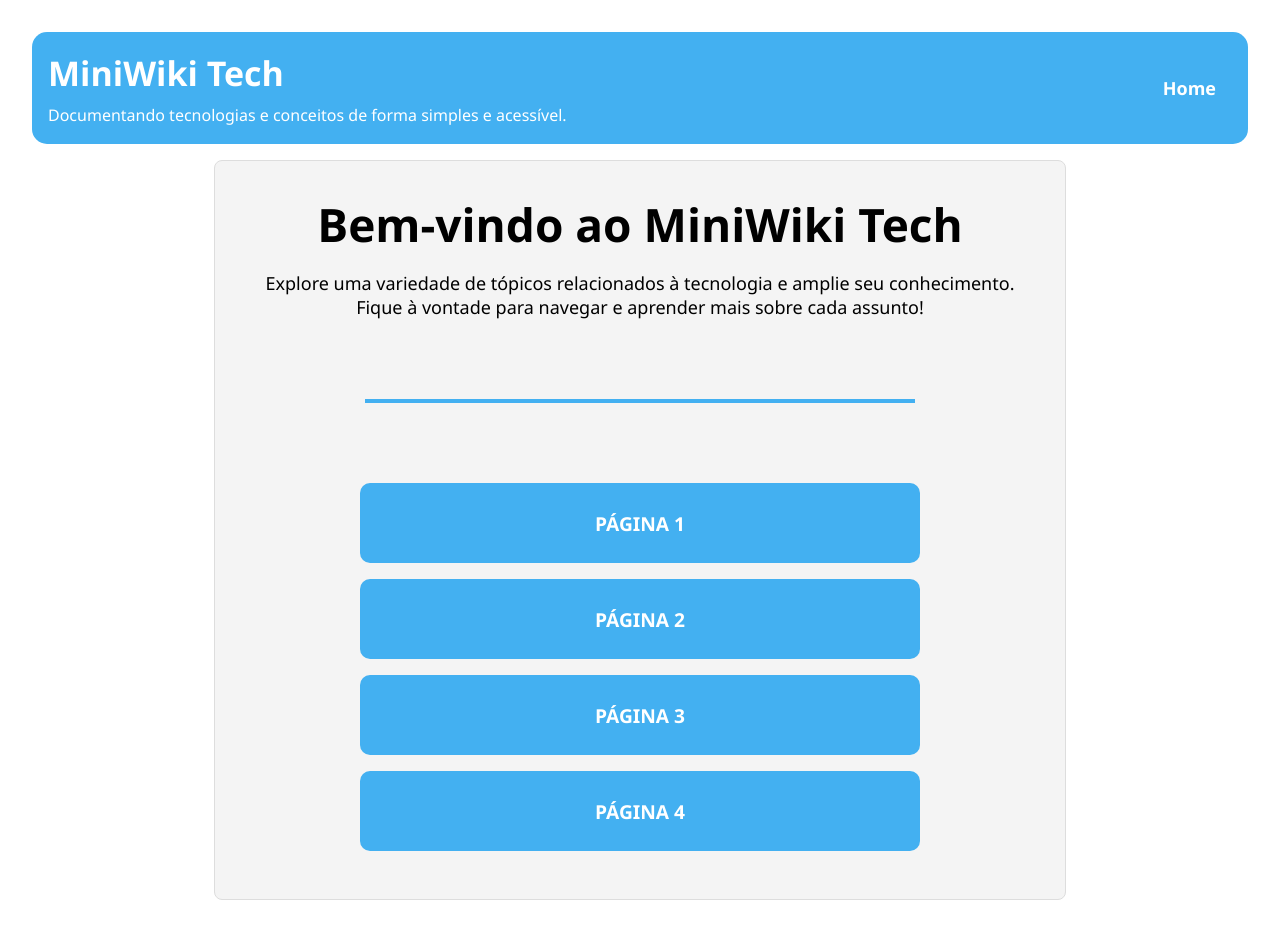
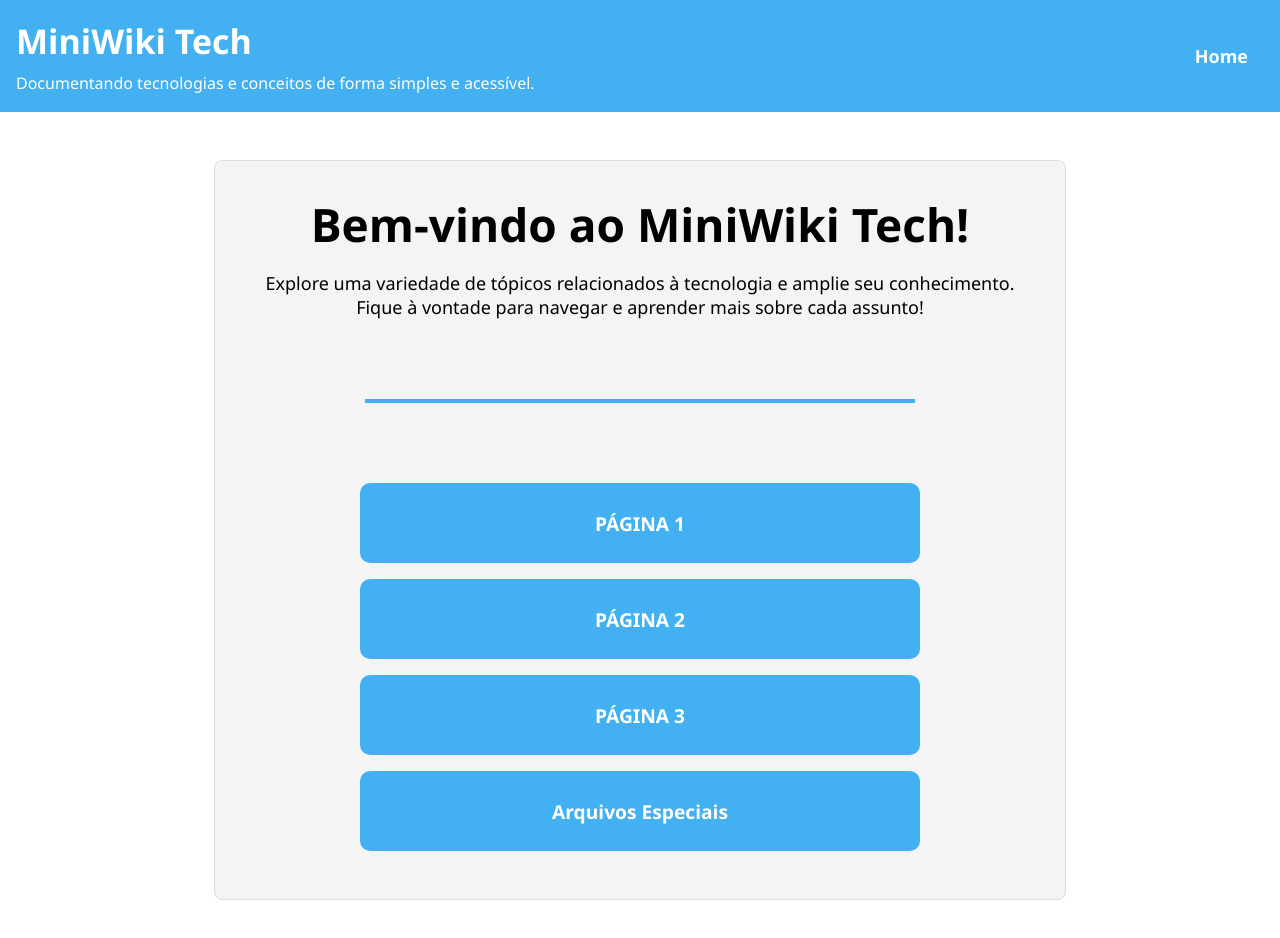
Before and after one commit to turco-vic/FrontEnd-Mini.Wiki.Tech, a Next.js app: page /home in a window 1280 px wide. Shown: the top 938 px of the page. Built offline with nearby package versions, Linux system fonts and the light colour scheme.

Commit message:
Add Arquivos_especiais to Home

```diff
--- a/src/app/home/page.jsx
+++ b/src/app/home/page.jsx
@@ -6,10 +6,9 @@ import Line from "../../components/Line";
 export default function Home() {
   return (
     <div className={styles.container}>
-      <Header />
       <div className={styles.card}>
         <div className={styles.text}>
-          <h1 className={styles.title}>Bem-vindo ao MiniWiki Tech</h1>
+          <h1 className={styles.title}>Bem-vindo ao MiniWiki Tech!</h1>
 
           <p className={styles.description}>Explore uma variedade de tópicos relacionados à tecnologia e amplie seu conhecimento.</p>
           <p className={styles.description}>Fique à vontade para navegar e aprender mais sobre cada assunto!</p>
@@ -20,7 +19,7 @@ export default function Home() {
         <Button text="PÁGINA 1" href="/pag1" />
         <Button text="PÁGINA 2" href="/pag2" />
         <Button text="PÁGINA 3" href="/pag3" />
-        <Button text="PÁGINA 4" href="/pag4" />
+        <Button text="Arquivos Especiais" href="/Arquivos_especiais" />
       </div>
     </div>
   );
--- a/src/app/layout.js
+++ b/src/app/layout.js
@@ -1,4 +1,5 @@
 import "./globals.css";
+import Header from "../components/Header";
 
 export const metadata = {
     title: "Mini Wiki Tech",
@@ -11,6 +12,7 @@ export const metadata = {
 export default function RootLayout({ children }) {
     return (
         <html lang="pt-BR">
+            <Header />
             <body>{children}</body>
         </html>
     );
--- a/src/styles/Header.module.css
+++ b/src/styles/Header.module.css
@@ -4,7 +4,6 @@
     justify-content: space-between;
     align-items: center;
     padding: 1rem;
-    border-radius: 15px;
     width: 100%;
     height: 7rem;
 }
```
